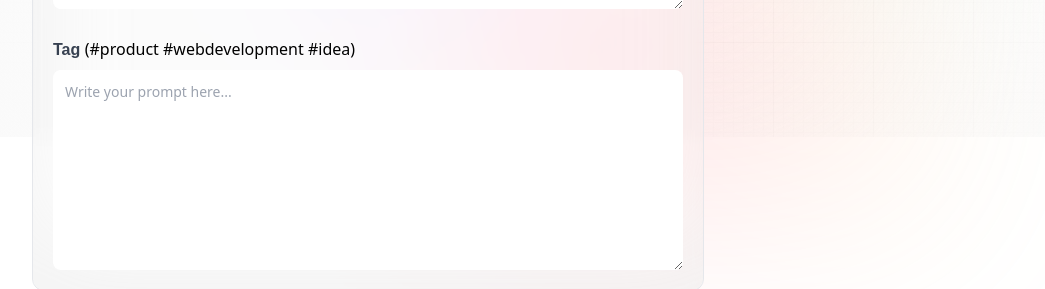
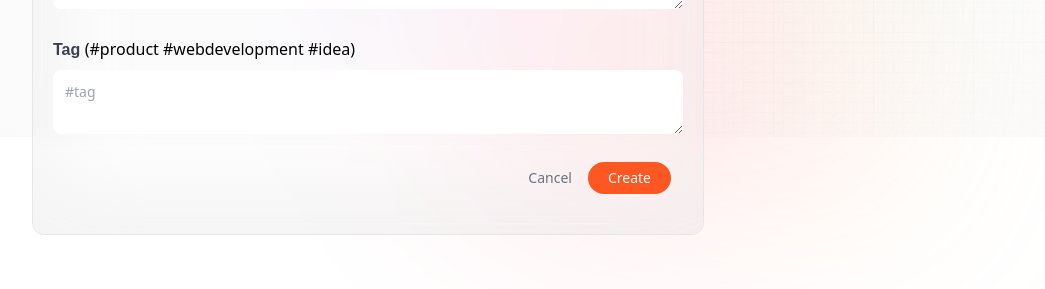
Before and after one commit to Niranjangkr/promptopia-nexjs, a Next.js app: page /create-prompt in a window 1280 px wide. Shown: the part 663-952 px from the top of the page, without its empty margins (32-1077 px from the left). After the commit the page ends 898 px from the top, so only its background shows below. Built offline with nearby package versions, Linux system fonts and the light colour scheme; no server answers.

Commit message:
- create prompt api

```diff
--- /dev/null
+++ b/app/api/prompt/new/route.js
@@ -0,0 +1,19 @@
+import Prompt from "@models/prompt";
+import { connectDB } from "@utils/database";
+
+export async function POST( req ) {
+  const { userId, prompt, tag } = await req.json();
+  console.log(userId, prompt, tag)
+  try {
+    await connectDB();
+    const newPrompt = new Prompt({
+        creator: userId,
+        prompt,
+        tag
+    });
+    await newPrompt.save();
+    return new Response(JSON.stringify(newPrompt), { status: 201 });
+    }catch (error) {
+   return new Response("Failed to create a new Prompt",{status: 500});
+  }
+}
--- a/app/create-prompt/page.js
+++ b/app/create-prompt/page.js
@@ -1,19 +1,40 @@
 "use client"
 
 import React, { useState } from 'react'
-import { useRouter } from 'next/router'
+import { useRouter } from 'next/navigation'
 import { useSession } from 'next-auth/react'
 import Form from '@components/Form'
 
 const CreatePrompt = () => {
+  const { data: session } = useSession();
+  const router = useRouter();
     const [ submitting, setSubmitting ] = useState(false);
     const [ post, setPost ] = useState({
         prompt: '',
         tag: '',
     });
 
-    const CreatePrompt = async(e) => {
-
+    const createPrompt = async(e) => {
+      e.preventDefault();
+      setSubmitting(true);
+      // console.log( "hii", session?.id)
+      try {
+          const response = await fetch('/api/prompt/new', {
+            method: 'POST',
+            body: JSON.stringify({
+              prompt: post.prompt,
+              userId: session?.id,
+              tag: post.tag
+            })
+          });
+          if (response.ok || response.status == 201 ){
+            router.push('/');
+          }
+        } catch (error) {
+          console.log("something went wrong",error);
+        }finally{
+          setSubmitting(false);
+        }
     }
   return (
     <Form
@@ -21,7 +42,7 @@
     post = {post}
     setPost = {setPost}
     submitting = {submitting}
-    handleSubmit = {CreatePrompt}
+    handleSubmit = {createPrompt}
     />
   )
 }
--- a/components/Form.jsx
+++ b/components/Form.jsx
@@ -1,6 +1,8 @@
-import React from 'react'
+import React, { useEffect } from 'react'
+import Link from 'next/link'
 
 const Form = ({ type, post, setPost, submitting, handleSubmit }) => {
+
   return (
    <div className='w-full max-w-full flex-start flex-col'>
       <h1 className='head_text text-left'>
@@ -40,12 +42,25 @@
               ...post,
               tag: e.target.value
             })}
-            placeholder='Write your prompt here...'
+            placeholder='#tag '
             required
-            className='form_textarea'
+            className='form_input'
           >
           </textarea>
         </label>
+
+        <div className='flex-end mx-3 mb-5 gap-4'>
+          <Link href='/' className='text-gray-500 text-sm'>
+            Cancel
+          </Link>
+          <button
+            className='px-5 py-1.5 bg-primary-orange rounded-full text-white text-sm'
+            type='submit'
+            disabled={submitting}
+          >
+            {submitting?`${type} ...`: type}
+          </button>
+        </div>
       </form>
    </div>
   )
--- /dev/null
+++ b/models/prompt.js
@@ -0,0 +1,19 @@
+import { Schema, model, models } from "mongoose";
+
+const PromptSchema = new Schema(({
+    creator: {
+        type: Schema.Types.ObjectId,
+        ref: 'User'
+    },
+    prompt: {
+        type: String,
+        requried: [true, 'pompt is required'],
+    },
+    tag: {
+        type: String,
+        required: [true, 'tag is required']
+    }
+}));
+
+const Prompt = models.Prompt || model("Prompt", PromptSchema);
+export default Prompt
--- a/package.json
+++ b/package.json
@@ -10,6 +10,7 @@
   },
   "dependencies": {
     "autoprefixer": "10.4.15",
+    "axios": "^1.4.0",
     "bcrypt": "^5.1.0",
     "mongodb": "^5.7.0",
     "mongoose": "^7.4.3",
```
Also changed, not shown: 1 other file (tests, documents, lock files or other folders).
